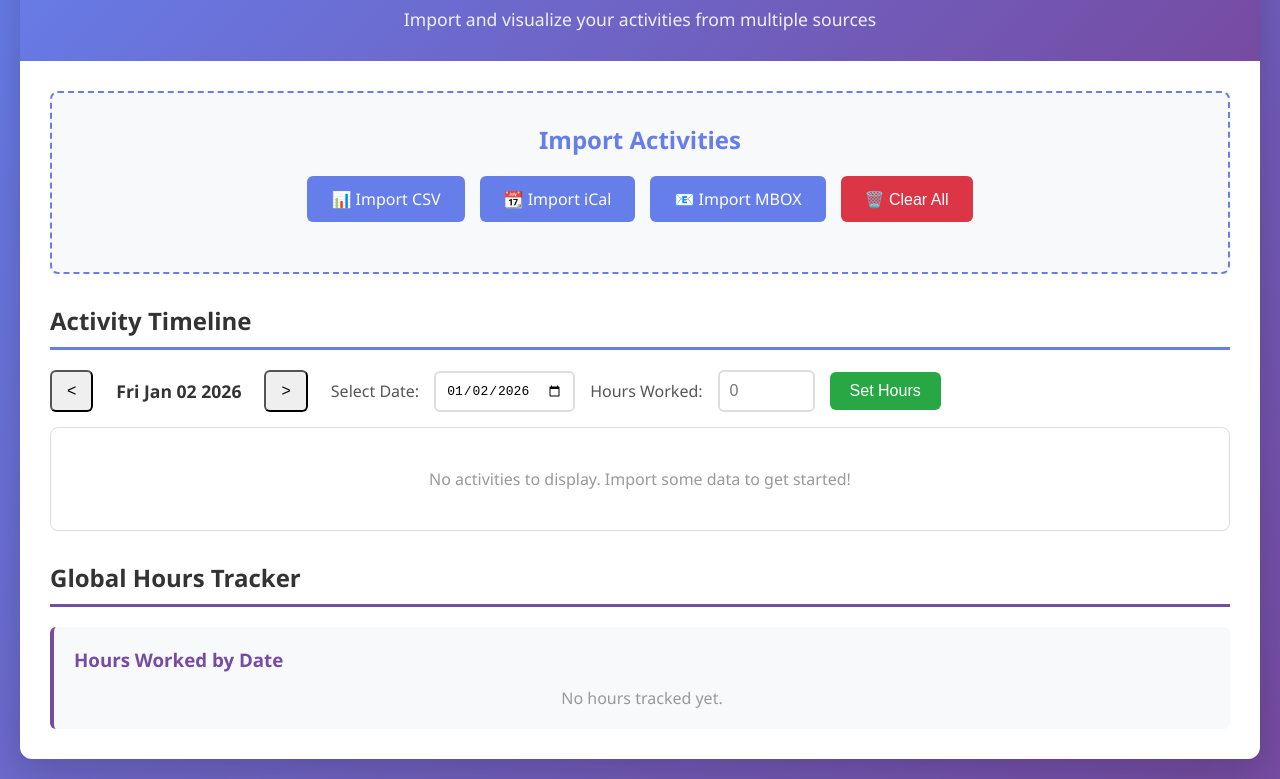
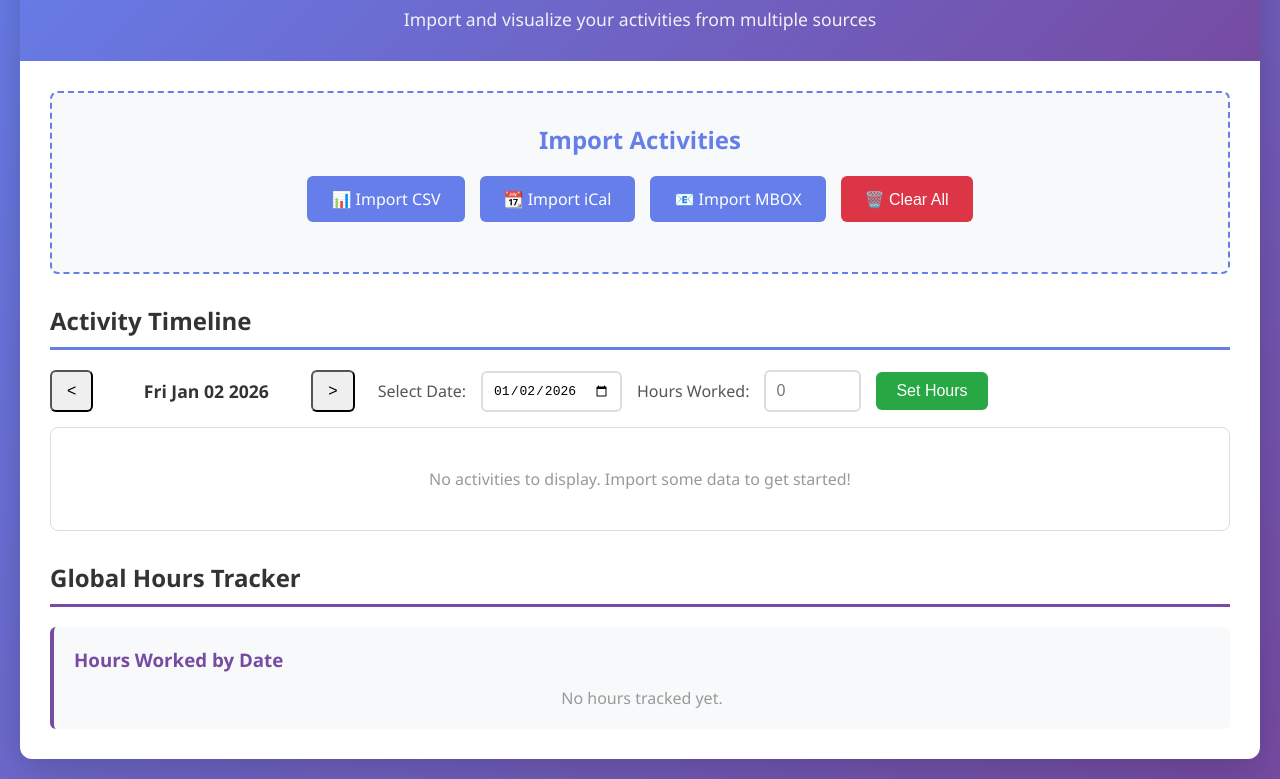
Before and after one commit to JulienAmoros/activity_visualizer, a website built with webpack: page src/index.html in a window 1280 px wide. Shown: the part 108-887 px from the top of the page. Built offline with nearby package versions, Linux system fonts and the light colour scheme.

Commit message:
style: fix date width

```diff
--- a/src/styles.css
+++ b/src/styles.css
@@ -153,10 +153,11 @@ body {
                     }
 
                     .date-label {
-                        margin-right: 8px;
+                        text-align: center;
                         font-weight: 600;
                         font-size: 1.1em;
                         color: #333;
+                        width: 180px;
                     }
 
                     input[type="date"],
```
